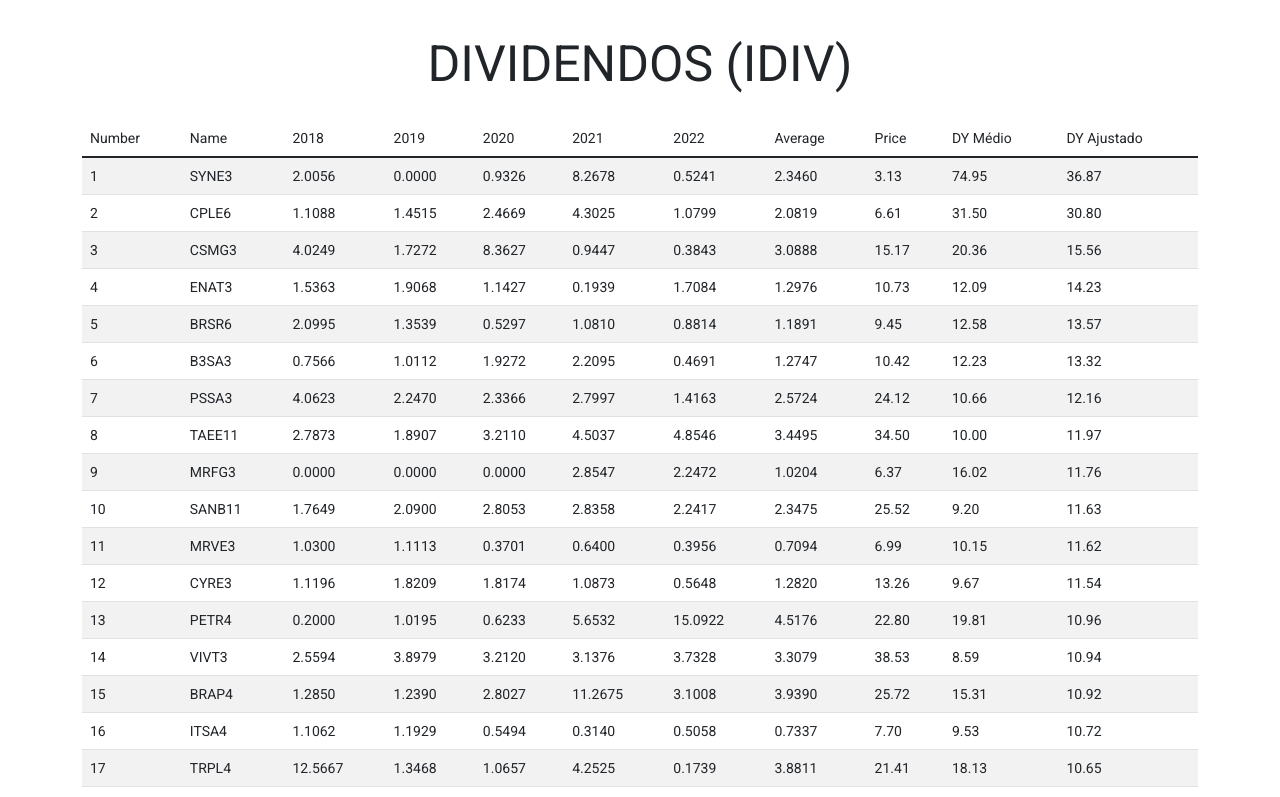
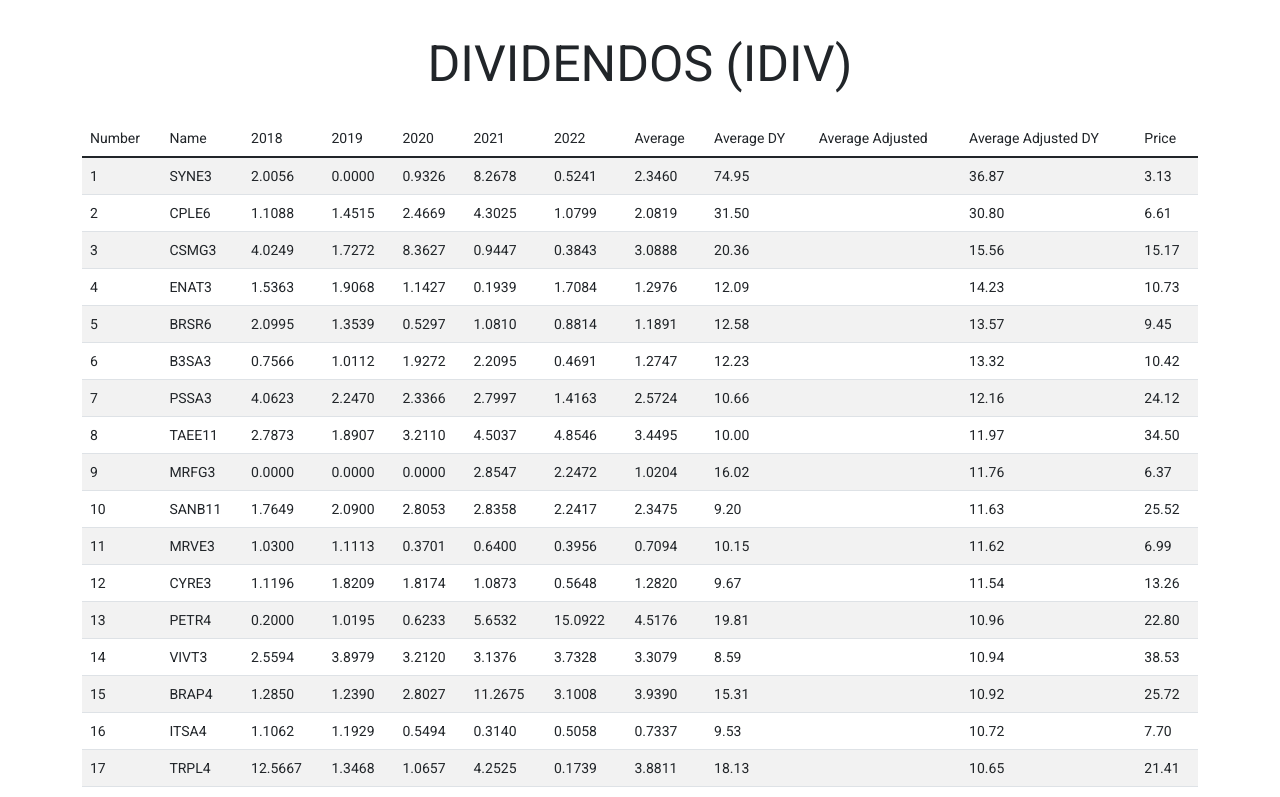
Before and after one commit to MateusSchulz/dividendos, an Angular app: page / in a window 1280 px wide. Shown: the top 797 px of the page. Built offline with nearby package versions, Linux system fonts and the light colour scheme.

Commit message:
add averageAdjusted

```diff
--- a/src/app/app.component.html
+++ b/src/app/app.component.html
@@ -11,9 +11,10 @@
         <td>2021</td>
         <td>2022</td>
         <td>Average</td>
+        <td>Average DY</td>
+        <td>Average Adjusted</td>
+        <td>Average Adjusted DY</td>
         <td>Price</td>
-        <td>DY Médio</td>
-        <td>DY Ajustado</td>
       </tr>
     </thead>
     <tbody>
@@ -26,9 +27,10 @@
         <td>{{ stock[2021] | number:'.4-4' }}</td>
         <td>{{ stock[2022] | number:'.4-4' }}</td>
         <td>{{ stock.average | number:'.4-4' }}</td>
+        <td>{{ stock.dy | number:'.2-2' }}</td>
+        <td>{{ stock.averageAdjusted | number:'.2-2' }}</td>
+        <td>{{ stock.adjustedDY | number:'.2-2' }}</td>
         <td>{{ stock.price | number:'.2-2' }}</td>
-        <td>{{ stock.dy | number:'.2-2' }}</td>
-        <td>{{ stock.adjustedDY | number:'.2-2' }}</td>
       </tr>
     </tbody>
   </table>
--- a/src/app/app.component.ts
+++ b/src/app/app.component.ts
@@ -102,7 +102,8 @@
       const phase = document.querySelector('#content .about h3').innerHTML
       const price = this.getPrice(phase)
       const dy = this.calculeDy(stock.average, price)
-      const adjustedDY = this.calculeAdjustedDY(stock, price)
+      const averageAdjusted = this.calculeAverageAdjusted(stock)
+      const adjustedDY = this.calculeAdjustedDY(averageAdjusted, price)
 
       this.stocks.push({ ...stock, price, dy, adjustedDY })
     }
@@ -123,14 +124,17 @@
     return (average / price) * 100
   }
 
-  calculeAdjustedDY (stock: IStocks, price: number) {
+  calculeAverageAdjusted (stock: IStocks) {
     const years = [stock[2018], stock[2019], stock[2020], stock[2021], stock[2022]]
     const max = Math.max(...years)
     const min = Math.max(...years)
     const adjustedDividends = years.filter(year => year !== max && year !== min)
     const somar = (a: number, b: number) => a + b
     const totalAdjustedDividends = adjustedDividends.reduce(somar)
-    const averageTotalAdjustedDividends = totalAdjustedDividends / 3
+    return totalAdjustedDividends / 3
+  }
+
+  calculeAdjustedDY (averageTotalAdjustedDividends: number, price: number) {
     return (averageTotalAdjustedDividends / price) * 100
   }
 
--- a/src/app/models/stocks.model.ts
+++ b/src/app/models/stocks.model.ts
@@ -9,5 +9,6 @@
   average: number
   price: number
   dy: number
+  averageAdjusted: number
   adjustedDY: number
 }
```
